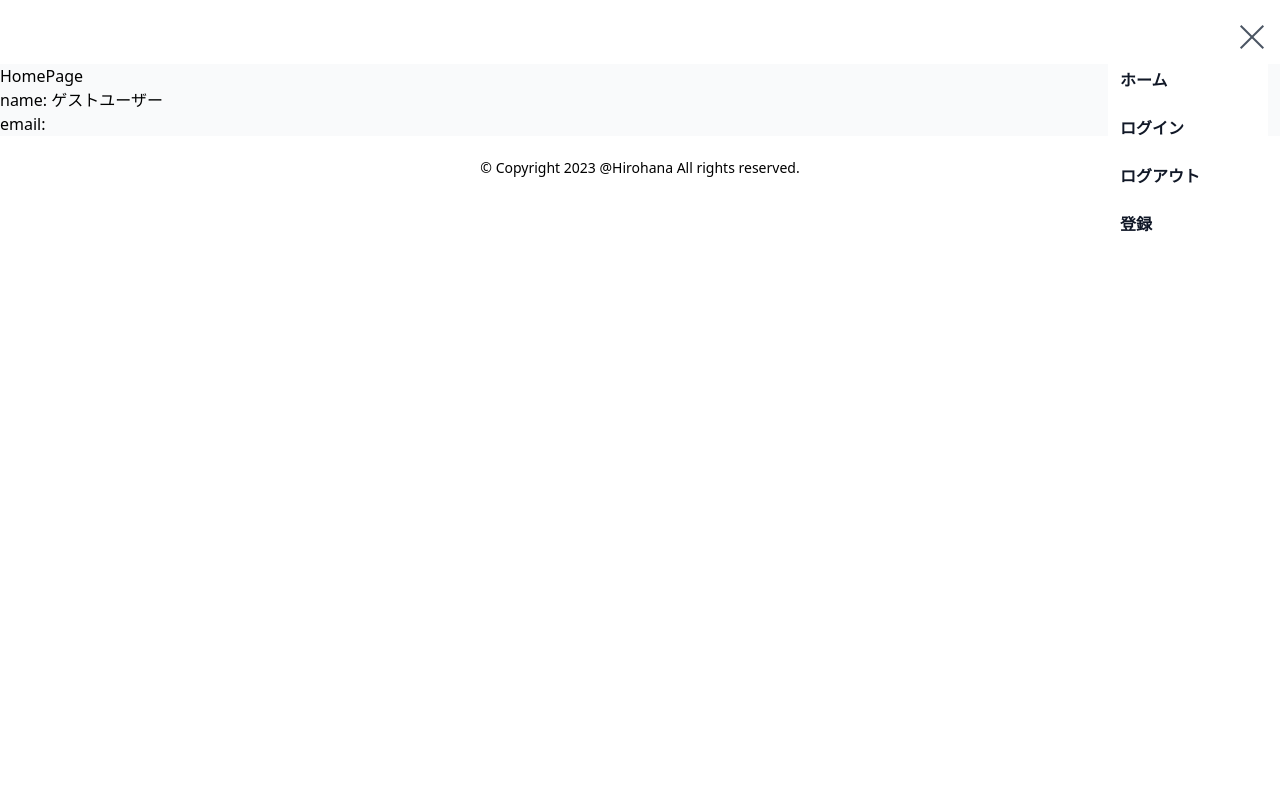
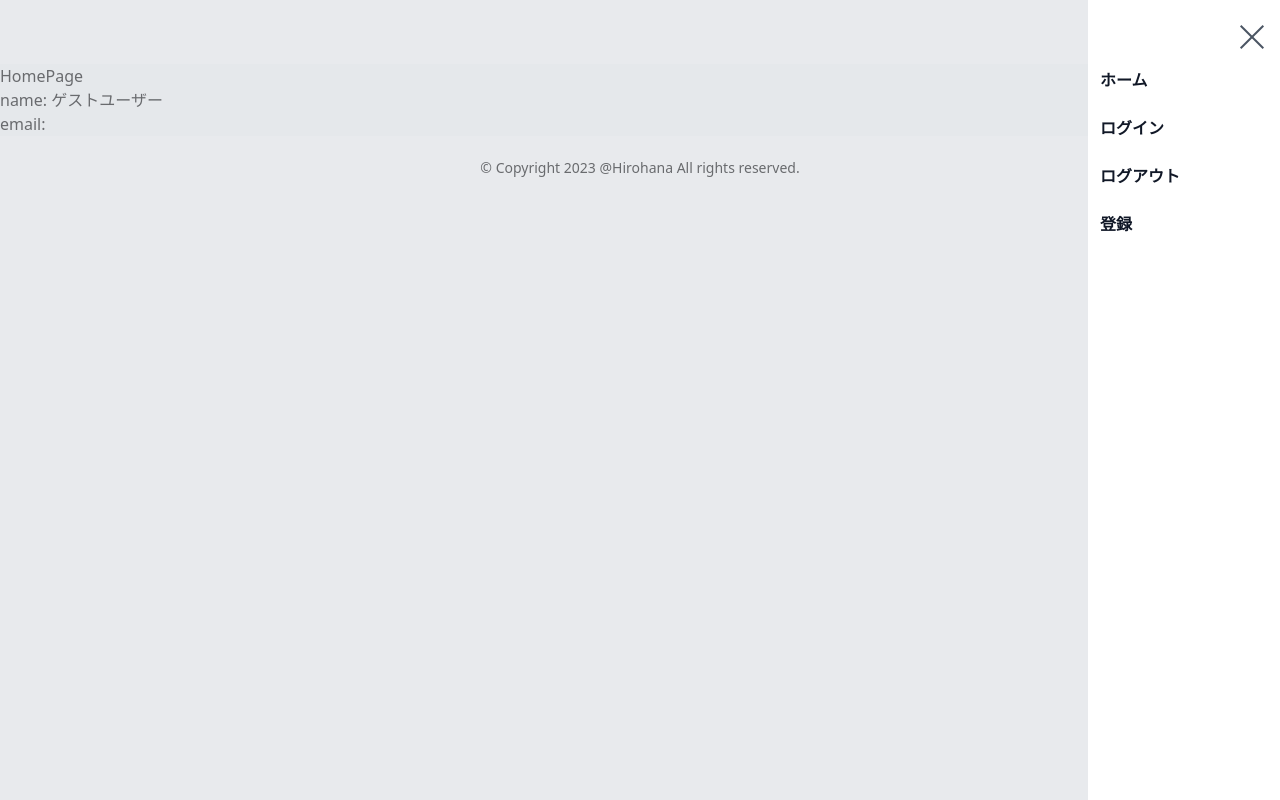
Before and after one commit to hirohana/aichat-openai, a Next.js app: page / in a window 1280 px wide. Both pictures are taken after a click on the button 1252 px from the left and 32 px from the top of the page. Built offline with nearby package versions, Linux system fonts and the light colour scheme; no server answers.

Commit message:
Headerに関連する、SidMenu、OpenMenuStore、OverLay全て一通り完成

```diff
--- /dev/null
+++ b/src/components/elements/overlay/OverLay.tsx
@@ -0,0 +1,19 @@
+import { MouseEventHandler } from "react";
+
+type Props = {
+  isOpen: boolean;
+  setOpenMenu: MouseEventHandler<HTMLDivElement>;
+};
+
+export function OverLay({ isOpen, setOpenMenu }: Props) {
+  return (
+    <>
+      {isOpen && (
+        <div
+          onClick={setOpenMenu}
+          className="fixed top-0 left-0 right-0 bottom-0 bg-gray-300 opacity-50"
+        ></div>
+      )}
+    </>
+  );
+}
--- a/src/components/elements/sideMenu/SideMenu.tsx
+++ b/src/components/elements/sideMenu/SideMenu.tsx
@@ -1,5 +1,5 @@
 type Props = {
-  openMenu: boolean;
+  isOpen: boolean;
   menuList: Array<{
     key: string;
     image: string;
@@ -7,20 +7,22 @@ type Props = {
   }>;
 };
 
-export function SideMenu({ openMenu, menuList }: Props) {
+export function SideMenu({ isOpen, menuList }: Props) {
   return (
+    <div>
       <nav
         className={
-        openMenu
-          ? "fixed bg-white w-40 h-screen pt-8 px-3 "
+          isOpen
+            ? "fixed right-0 w-48 h-screen bg-white pt-8 px-3"
             : "fixed right-[-100%]"
         }
       >
         <ul className="mt-6">
           {menuList.map((menu) => (
-          <li key={menu?.key}>{menu?.element}</li>
+            <li key={menu.key}>{menu.element}</li>
           ))}
         </ul>
       </nav>
+    </div>
   );
 }
--- a/src/components/elements/sideMenu/const/menuList.js
+++ b/src/components/elements/sideMenu/const/menuList.js
@@ -1,4 +1,5 @@
 import Link from "next/link";
+import { signOut } from "next-auth/react";
 
 const menuList = [
   {
@@ -20,7 +21,7 @@ const menuList = [
     element: (
       <Link
         key="ログイン"
-        href="/login"
+        href="/auth/login"
         className="-mx-3 block rounded-lg px-3 py-2.5 text-base font-semibold leading-7 text-gray-900 hover:bg-gray-50"
       >
         ログイン
@@ -31,13 +32,13 @@ const menuList = [
     key: "ログアウト",
     image: "",
     element: (
-      <Link
+      <button
         key="ログアウト"
-        href="/"
+        onClick={() => signOut({ callbackUrl: "/auth/login" })}
         className="-mx-3 block rounded-lg px-3 py-2.5 text-base font-semibold leading-7 text-gray-900 hover:bg-gray-50"
       >
         ログアウト
-      </Link>
+      </button>
     ),
   },
   {
@@ -46,7 +47,7 @@ const menuList = [
     element: (
       <Link
         key="登録"
-        href="/register"
+        href="/auth/register"
         className="-mx-3 block rounded-lg px-3 py-2.5 text-base font-semibold leading-7 text-gray-900 hover:bg-gray-50"
       >
         登録
--- a/src/components/layouts/baseLayout/BaseLayout.tsx
+++ b/src/components/layouts/baseLayout/BaseLayout.tsx
@@ -1,9 +1,9 @@
+import ReduxProvider from "src/stores/Provider";
 import { NextAuthProvider } from "src/features/auth/components/NextAuthProvider";
+
 import { Header } from "src/components/layouts/header/Header";
 import { Footer } from "src/components/layouts/footer/Footer";
-
 import "src/styles/globals.css";
-import ReduxProvider from "src/stores/Provider";
 
 function BaseLayout({ children }: { children: React.ReactNode }) {
   return (
--- a/src/components/layouts/header/Header.tsx
+++ b/src/components/layouts/header/Header.tsx
@@ -1,26 +1,27 @@
 "use client";
 
-import { useDispatch } from "react-redux";
-import { menuList } from "src/components/elements/sideMenu/const/menuList";
+import { useDispatch, useSelector } from "react-redux";
 
-import { useState } from "react";
+import { openMenu } from "src/stores/openMenu/reducer";
 import { HamburgerButton } from "src/components/elements/button/humbergerButton/HamburgerButton";
 import { SideMenu } from "src/components/elements/sideMenu/SideMenu";
+import { menuList } from "src/components/elements/sideMenu/const/menuList";
+import { OverLay } from "src/components/elements/overlay/OverLay";
+import type { OpenMenu } from "src/types/reduxStore";
 
 function Header() {
-  const [openMenu, setOpenMenu] = useState(false);
-
-  const handleMenuOpen = () => {
-    setOpenMenu(!openMenu);
-  };
-
+  const dispatch = useDispatch();
+  const isOpen = useSelector<OpenMenu, boolean>(
+    (state) => state.openMenu.isOpen
+  );
   return (
     <header className="flex justify-end h-16 pr-3">
       <HamburgerButton
-        openMenu={openMenu}
-        setOpenMenu={() => handleMenuOpen()}
+        isOpen={isOpen}
+        setOpenMenu={() => dispatch(openMenu())}
       />
-      <SideMenu openMenu={openMenu} menuList={menuList} />
+      <OverLay isOpen={isOpen} setOpenMenu={() => dispatch(openMenu())} />
+      <SideMenu isOpen={isOpen} menuList={menuList} />
     </header>
   );
 }
--- a/src/stores/menuOpen/reducer.ts
+++ /dev/null
@@ -1,19 +0,0 @@
-import { createSlice } from "@reduxjs/toolkit";
-
-export const menuOpenSlice = createSlice({
-  name: "menuOpen",
-  initialState: {
-    isOpen: false,
-  },
-  reducers: {
-    menuOpen: (state) => {
-      console.log(state.isOpen);
-      state.isOpen = !state.isOpen;
-      console.log(state.isOpen);
-    },
-  },
-});
-
-export const { menuOpen } = menuOpenSlice.actions;
-
-export default menuOpenSlice.reducer;
--- /dev/null
+++ b/src/stores/openMenu/reducer.ts
@@ -0,0 +1,17 @@
+import { createSlice } from "@reduxjs/toolkit";
+
+export const openMenuSlice = createSlice({
+  name: "openMenu",
+  initialState: {
+    isOpen: false,
+  },
+  reducers: {
+    openMenu: (state) => {
+      state.isOpen = !state.isOpen;
+    },
+  },
+});
+
+export const { openMenu } = openMenuSlice.actions;
+
+export default openMenuSlice.reducer;
--- a/src/stores/store.ts
+++ b/src/stores/store.ts
@@ -1,5 +1,5 @@
 import { configureStore } from "@reduxjs/toolkit";
-import menuOpenReducer from "./menuOpen/reducer";
+import openMenuReducer from "./openMenu/reducer";
 
 type Store = {
   menuOpen: {
@@ -9,7 +9,7 @@ type Store = {
 
 export const store = configureStore({
   reducer: {
-    menuOpen: menuOpenReducer,
+    openMenu: openMenuReducer,
   },
 });
 
--- a/src/types/index.ts
+++ /dev/null
@@ -1 +0,0 @@
-// TODO アプリケーション全体で使用する型を定義するディレクトリ
--- /dev/null
+++ b/src/types/reduxStore.ts
@@ -0,0 +1,8 @@
+// INFO StoreにあるopenMenuの型情報を定義、抽出しています。
+type OpenMenu = {
+  openMenu: {
+    isOpen: boolean;
+  };
+};
+
+export type { OpenMenu };
```
Also changed, not shown: src/components/elements/button/humbergerButton/HamburgerButton.tsx (+5 -5 lines). Lines whose indentation alone changed are shown as unchanged.
